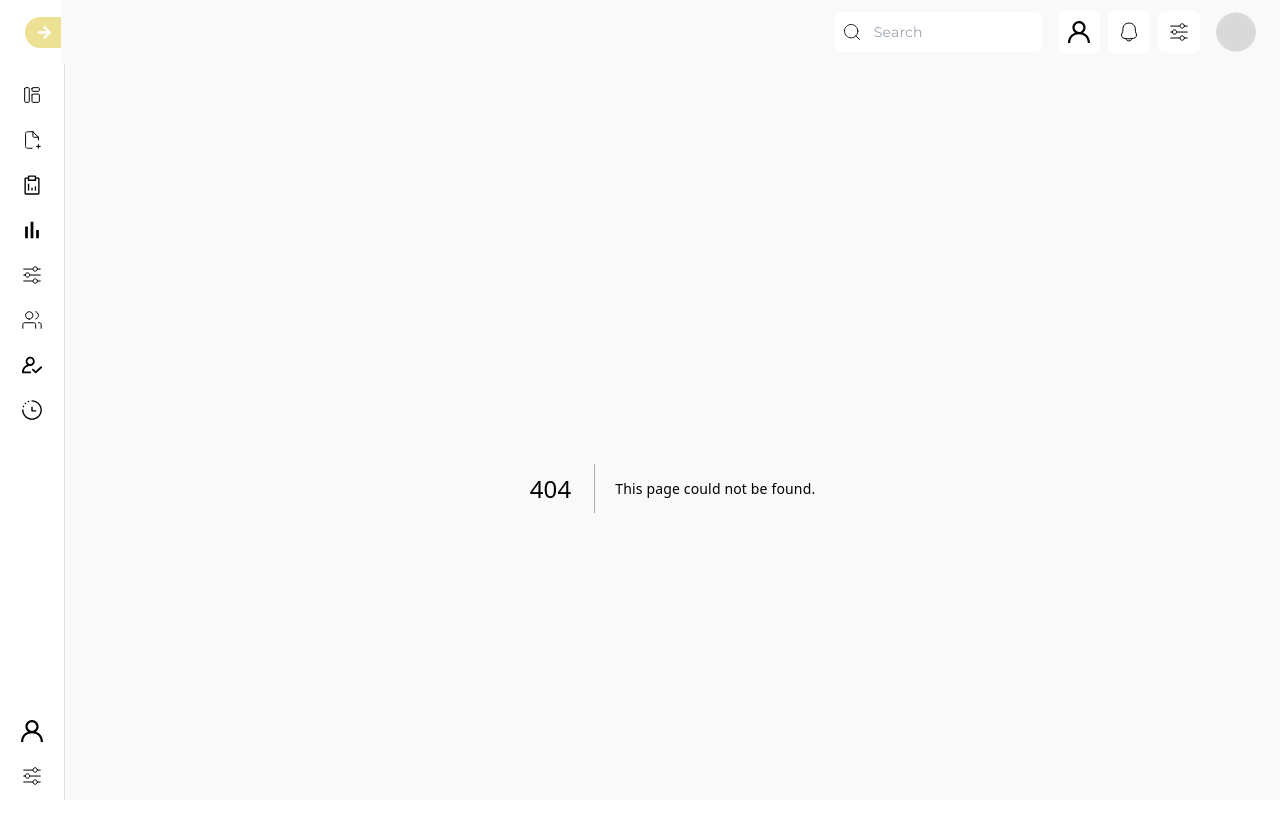
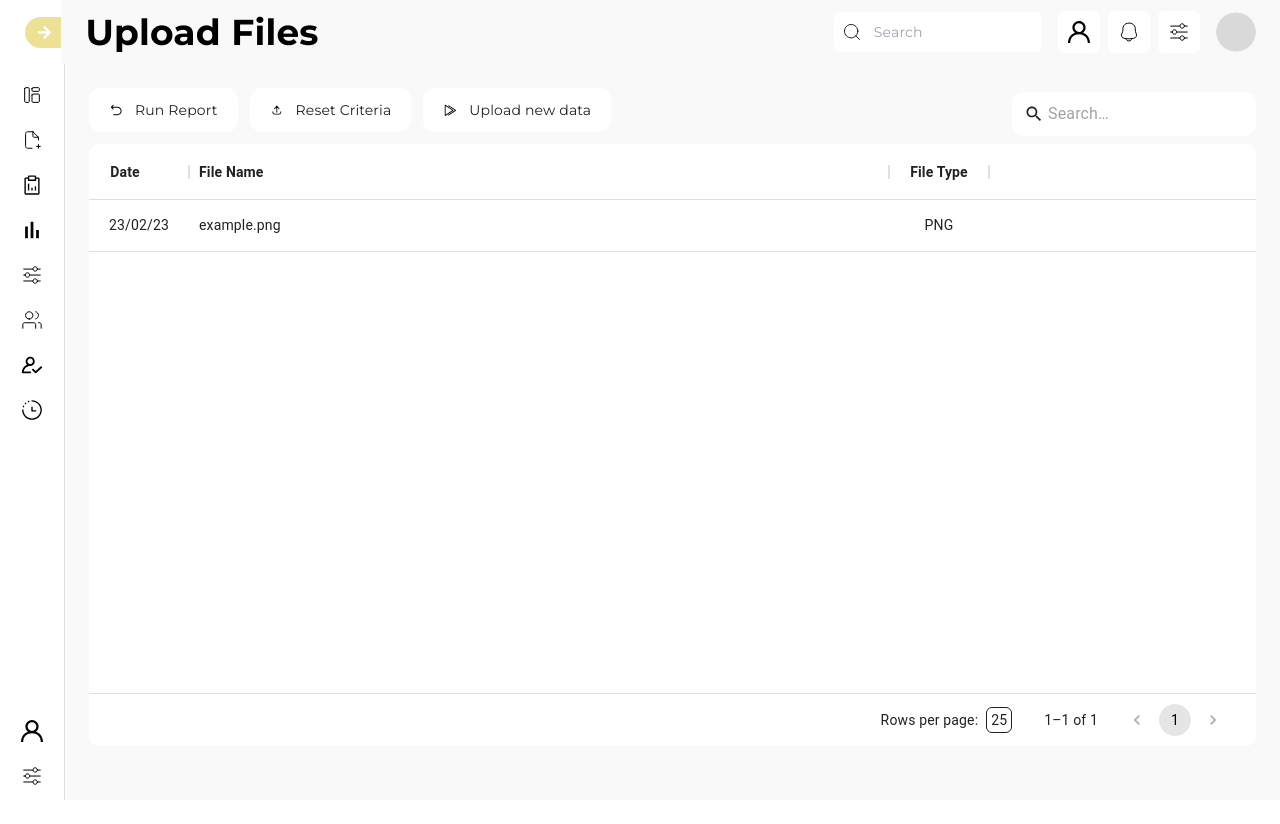
Before and after one commit to abdulbari149/AML-Frontend, a Next.js app: page /upload-files in a window 1280 px wide. Before the commit this address had no page. Shown: the top 824 px of the page. After the commit the page ends 800 px from the top, so only its background shows below. Built offline with nearby package versions, Linux system fonts and the light colour scheme.

Commit message:
upload file table done

```diff
--- a/data/mainLinks.ts
+++ b/data/mainLinks.ts
@@ -22,7 +22,7 @@ export const mainLinks: PagesRouteType[] = [
     id: 2,
     title: "Upload Files",
     icon: uploadFileSvg,
-    path: "#",
+    path: "/upload-files",
     type: "upload",
   },
   {
--- /dev/null
+++ b/src/app/upload-files/page.tsx
@@ -0,0 +1,8 @@
+import UploadFiles from "@/components/upload-files/UploadFiles";
+import React from "react";
+
+const page = () => {
+  return <UploadFiles />;
+};
+
+export default page;
--- a/src/components/shared/Sidebar.tsx
+++ b/src/components/shared/Sidebar.tsx
@@ -30,7 +30,6 @@ import Link from "next/link";
 // DATA
 import { mainLinks, subLinks } from "../../../data/mainLinks";
 import { usePathname } from "next/navigation";
-import Modal from "../uploadcsv/Modal";
 
 const drawerWidth = 240;
 
@@ -125,10 +124,6 @@ export default function Sidebar({ children }: { children: React.ReactNode }) {
     console.log(filterPathData);
   }, []);
 
-  // UPLOAD FILES MODAL
-  const [openModal, setOpenModal] = React.useState(false);
-  const cancelButtonRef = React.useRef(null);
-
   const handleDrawer = () => {
     setOpen((prev) => !prev);
   };
@@ -216,9 +211,7 @@ export default function Sidebar({ children }: { children: React.ReactNode }) {
                   disablePadding
                   sx={{ display: "block" }}
                   onClick={() => {
-                    item.type === "upload"
-                      ? (setOpenModal(true), setCurrentPage(currentPage))
-                      : setCurrentPage(item);
+                    setCurrentPage(item);
                   }}
                 >
                   <ListItemButton
@@ -313,11 +306,6 @@ export default function Sidebar({ children }: { children: React.ReactNode }) {
           {children}
         </Box>
       </Box>
-      <Modal
-        setOpen={setOpenModal}
-        open={openModal}
-        cancelButtonRef={cancelButtonRef}
-      />
     </>
   );
 }
--- /dev/null
+++ b/src/components/upload-files/UploadFiles.tsx
@@ -0,0 +1,172 @@
+"use client";
+import React, { useEffect } from "react";
+import Image from "next/image";
+
+// MUI
+import { DataGrid, GridColDef } from "@mui/x-data-grid";
+
+// COMPONENTS
+import runReportSvg from "@/assets/svgs/runReport.svg";
+import resetCriteriaSvg from "@/assets/svgs/resetCriteria.svg";
+import uploadDataSvg from "@/assets/svgs/uploadData.svg";
+
+// UTILS
+import { CustomPagination } from "@/utils/CustomPagination";
+import { SearchTable } from "@/utils/SearchTable";
+
+const columns: GridColDef[] = [
+  {
+    field: "date",
+    headerName: "Date",
+    // width: 70,
+    headerAlign: "center",
+    align: "center",
+    sortable: true,
+    disableColumnMenu: true,
+  },
+  {
+    field: "file_name",
+    headerName: "File Name",
+    width: 700,
+    sortable: false,
+    disableColumnMenu: true,
+  },
+  {
+    field: "file_type",
+    headerName: "File Type",
+    sortable: false,
+    headerAlign: "center",
+    align: "center",
+    disableColumnMenu: true,
+  },
+];
+
+const rows = [
+  {
+    id: 1,
+    date: "23/02/23",
+    file_name: "example.png",
+    file_type: "PNG",
+  },
+];
+
+const initialState = {
+  pagination: { paginationModel: { pageSize: 25 } },
+  rows: rows,
+};
+
+const UploadFiles = () => {
+  return (
+    <>
+      <div className=" flex justify-between mb-3">
+        {/* buttons */}
+        <div className=" flex gap-3">
+          <button className=" flex gap-3 justify-center items-center rounded-xl bg-[#FFFFFF] md:px-5 px-4 md:py-3 py-[10px]">
+            <Image
+              src={runReportSvg}
+              alt="runreportSvg"
+              className=" md:block hidden"
+            />
+            <span className="md:text-sm text-xs font-normal">Run Report</span>
+          </button>
+          <button className=" flex gap-3 justify-center items-center rounded-xl bg-[#FFFFFF] md:px-5 px-4 md:py-3 py-[10px]">
+            <Image
+              src={resetCriteriaSvg}
+              alt="resetCriteriaSvg"
+              className=" md:block hidden"
+            />
+            <span className="md:text-sm text-xs font-normal">
+              Reset Criteria
+            </span>
+          </button>
+          <button className=" flex gap-3 justify-center items-center rounded-xl bg-[#FFFFFF] md:px-5 px-4 md:py-3 py-[10px]">
+            <Image
+              src={uploadDataSvg}
+              alt="uploadDataSvg"
+              className=" md:block hidden"
+            />
+            <span className="md:text-sm text-xs font-normal">
+              Upload new data
+            </span>
+          </button>
+        </div>
+      </div>
+
+      {/* TABLE */}
+      <div
+        style={{
+          height: "80%",
+          width: "100%",
+          backgroundColor: "#fff",
+          border: "none",
+          borderRadius: "10px",
+        }}
+      >
+        <DataGrid
+          pagination
+          sx={{
+            border: "none",
+            "& .MuiDataGrid-columnHeaderTitle": {
+              fontWeight: "600",
+            },
+            "& .MuiDataGrid-columnHeader": {
+              fontSize: "14px",
+            },
+            "& .MuiDataGrid-columnHeader:focus-within, .MuiDataGrid-cell:focus":
+              {
+                outline: "none",
+              },
+            // SEARCH
+            "& .MuiBox-root": {
+              display: "flex",
+              position: "absolute",
+              right: 0,
+              top: "-52px",
+              background: "white",
+              borderRadius: "12px",
+              fontSize: "14px",
+              padding: "6px 12px",
+              width: "244px",
+            },
+            "& .css-3be3ve-MuiFormControl-root-MuiTextField-root-MuiDataGrid-toolbarQuickFilter":
+              {
+                paddingBottom: "0px",
+              },
+            "& .MuiInput-underline:before, .css-1eed5fa-MuiInputBase-root-MuiInput-root::before, .css-1eed5fa-MuiInputBase-root-MuiInput-root::after":
+              {
+                borderBottom: "none !important",
+              },
+            // PAGINATION
+            "& .Mui-selected, .Mui-selected:hover": {
+              backgroundColor: "rgba(0, 0, 0, 0.1) !important",
+              color: "black !important",
+            },
+            "& .css-78c6dr-MuiToolbar-root-MuiTablePagination-toolbar": {
+              paddingRight: "24px",
+            },
+            "& .css-pqjvzy-MuiSvgIcon-root-MuiSelect-icon": {
+              display: "none",
+            },
+            "& .css-194a1fa-MuiSelect-select-MuiInputBase-input.css-194a1fa-MuiSelect-select-MuiInputBase-input.css-194a1fa-MuiSelect-select-MuiInputBase-input":
+              {
+                paddingRight: "4px",
+              },
+            "& .css-194a1fa-MuiSelect-select-MuiInputBase-input ": {
+              padding: "2px 4px !important",
+              border: "1px solid",
+              borderRadius: "6px",
+              fontSize: "14px",
+            },
+          }}
+          rows={rows}
+          columns={columns}
+          hideFooterPagination={false}
+          slots={{ toolbar: SearchTable, pagination: CustomPagination }}
+          initialState={initialState}
+        />
+      </div>
+    </>
+  );
+};
+
+export default UploadFiles;
```
